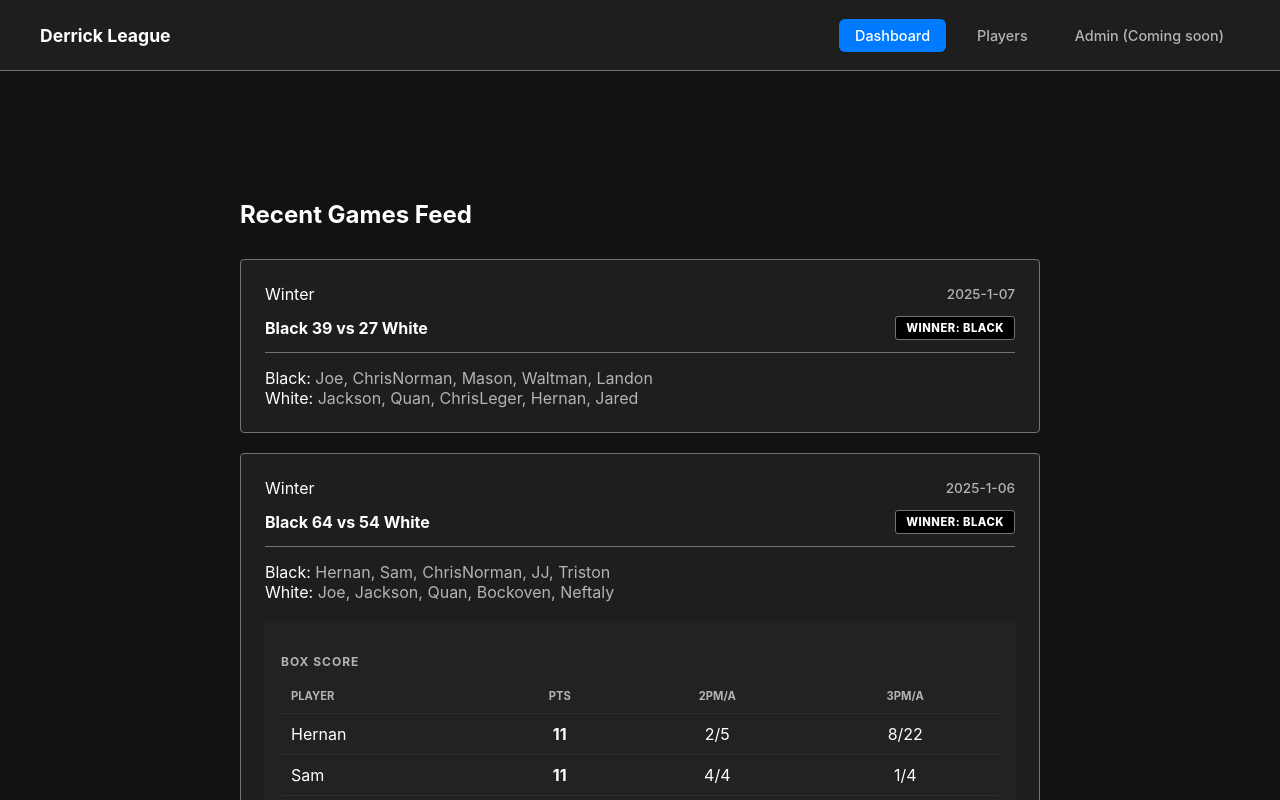
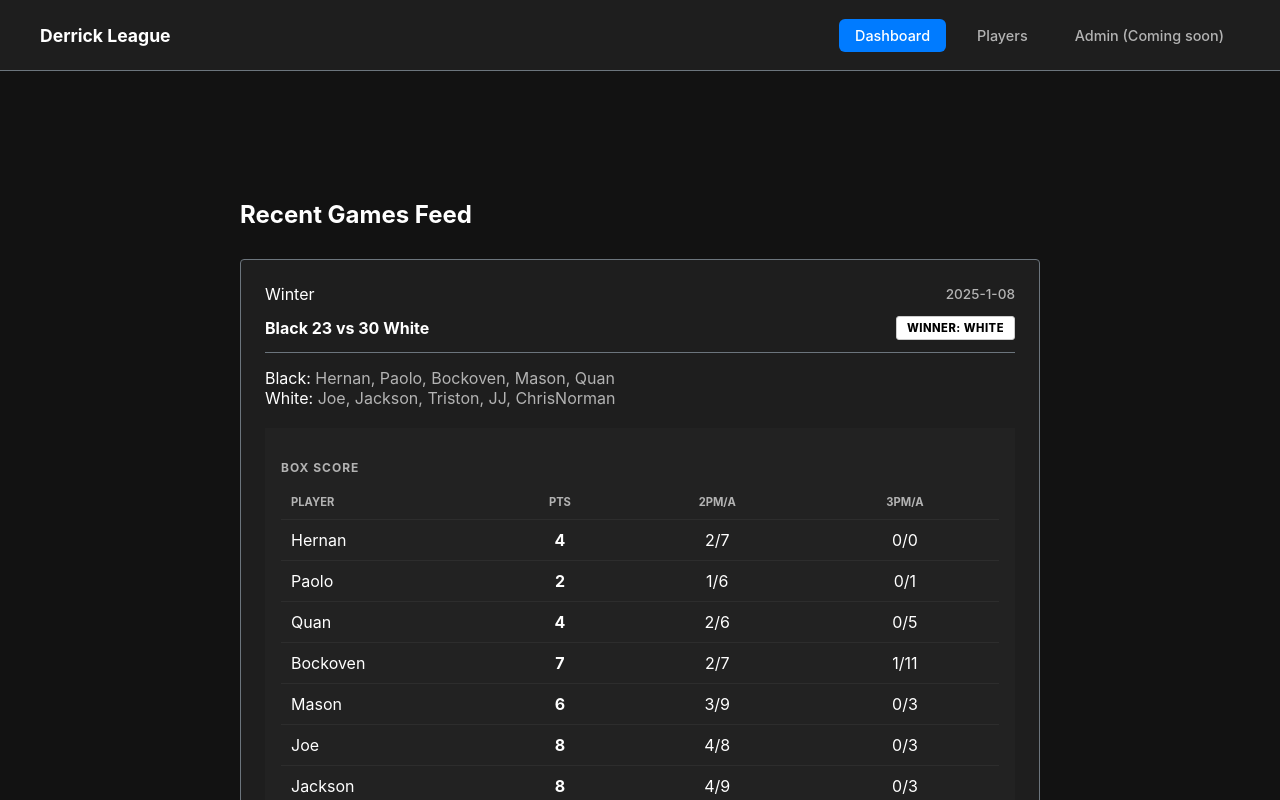
Before and after one commit to JacksonNace/DerrickBasketball, a React (Vite) app in the folder frontend/: page / in a window 1280 px wide. Shown: the top 800 px of the page. Built offline with nearby package versions, Linux system fonts and the light colour scheme.

Commit message:
add new game

```diff
--- a/frontend/src/data/winter2026.ts
+++ b/frontend/src/data/winter2026.ts
@@ -139,4 +139,26 @@ export const winterGames = [
     team2_score: 27,
     winning_team: 'Black'
   },
+  {
+    date: '2025-1-08',
+    team1: 'Black',
+    team1_players: ['Hernan', 'Paolo', 'Bockoven', 'Mason', 'Quan'],
+    team1_score:23,
+    team2: 'White',
+    team2_players: ['Joe', 'Jackson', 'Triston', 'JJ', 'ChrisNorman'],
+    team2_score:30,
+    winning_team: 'White',
+    player_stats: {
+      'Hernan': {'points': 4, '2pt_m': 2, '2pt_a': 7, '3pt_m': 0, '3pt_a': 0},
+      'Paolo': {'points': 2, '2pt_m': 1, '2pt_a': 6, '3pt_m': 0, '3pt_a': 1},
+      'Quan': {'points': 4, '2pt_m': 2, '2pt_a': 6, '3pt_m': 0, '3pt_a': 5},
+      'Bockoven': {'points': 7, '2pt_m': 2, '2pt_a': 7, '3pt_m': 1, '3pt_a': 11},
+      'Mason': {'points': 6, '2pt_m': 3, '2pt_a': 9, '3pt_m': 0, '3pt_a': 3},
+      'Joe': {'points': 8, '2pt_m': 4, '2pt_a': 8, '3pt_m': 0, '3pt_a': 3},
+      'Jackson': {'points': 8, '2pt_m': 4, '2pt_a': 9, '3pt_m': 0, '3pt_a': 3},
+      'ChrisNorman': {'points': 4, '2pt_m': 2, '2pt_a': 6, '3pt_m': 0, '3pt_a': 2},
+      'JJ': {'points': 8, '2pt_m': 4, '2pt_a': 13, '3pt_m': 0, '3pt_a': 4},
+      'Triston': {'points': 2, '2pt_m': 1, '2pt_a': 7, '3pt_m': 0, '3pt_a': 0}
+      }
+  },
 ];
```
